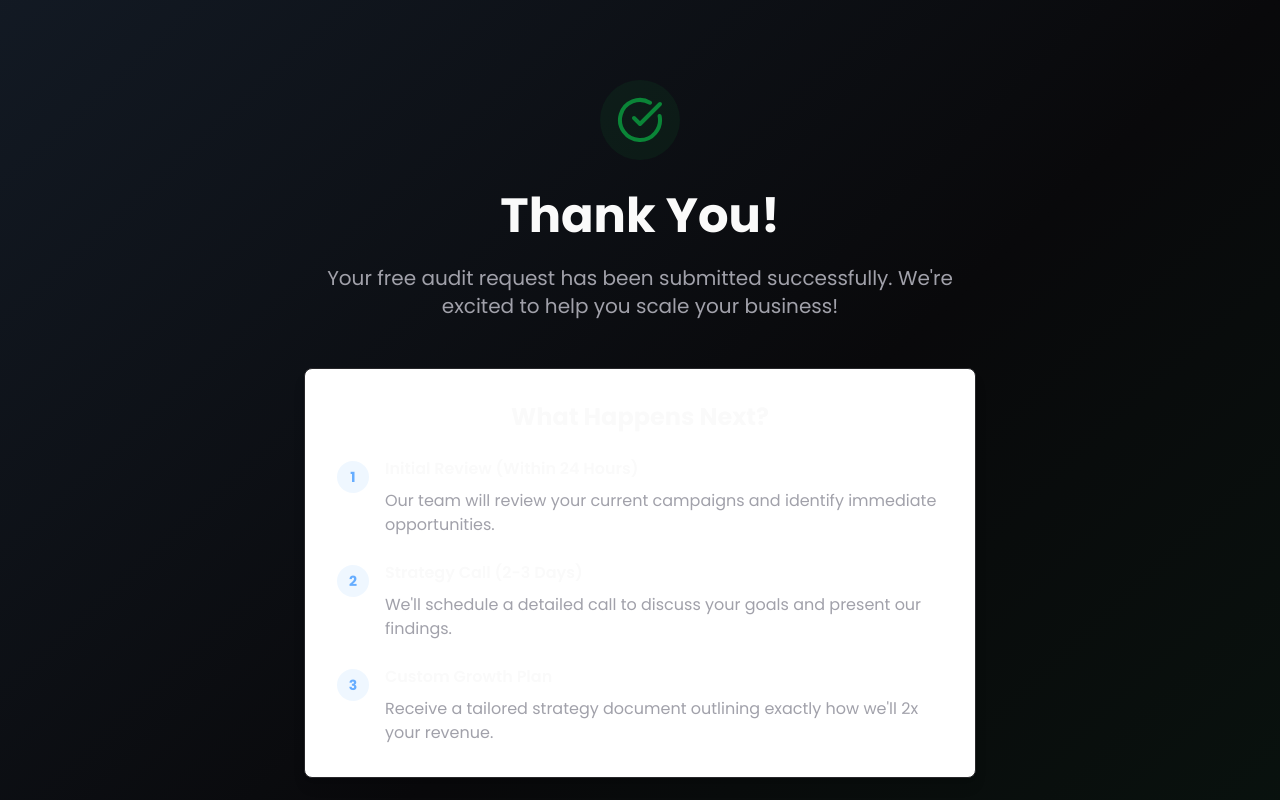
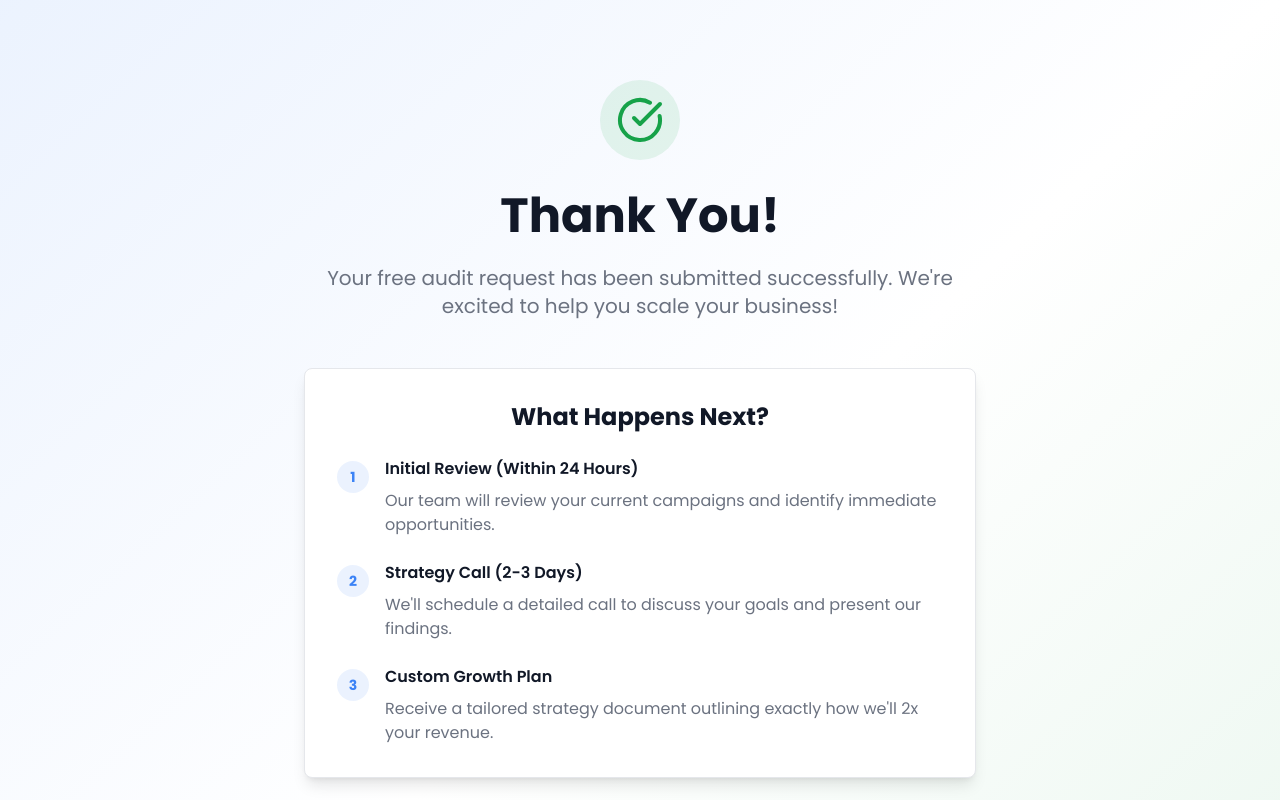
Before and after one commit to talknlock375/growth-guarantee-labs, a React (Vite) app: page /thank-you in a window 1280 px wide. Shown: the top 800 px of the page. Built offline with nearby package versions, Linux system fonts and the light colour scheme.

Commit message:
Reverted to commit 3deaa65c47c34ab33e07d92fe992125d1fe1d85f

```diff
--- a/src/components/LeadForm.tsx
+++ b/src/components/LeadForm.tsx
@@ -46,7 +46,7 @@ export const LeadForm: React.FC<LeadFormProps> = ({ className = '', variant = 'h
   const isHero = variant === 'hero';
 
   return (
-    <Card className={`p-6 ${isHero ? 'dark-card shadow-2xl' : 'dark-card/80 backdrop-blur-sm'} ${className}`}>
+    <Card className={`p-6 ${isHero ? 'bg-white shadow-2xl' : 'bg-muted/50'} ${className}`}>
       <div className="text-center mb-6">
         <h3 className={`font-bold ${isHero ? 'text-2xl' : 'text-xl'} mb-2`}>
           Get Your Free Audit & Growth Plan
--- a/src/components/ProblemSection.tsx
+++ b/src/components/ProblemSection.tsx
@@ -22,7 +22,7 @@ export const ProblemSection: React.FC = () => {
   ];
 
   return (
-    <section className="py-20 dark-section">
+    <section className="py-20 bg-muted/30">
       <div className="container mx-auto px-4">
         <div className="text-center mb-16">
           <h2 className="text-4xl md:text-5xl font-bold mb-6">
@@ -35,7 +35,7 @@ export const ProblemSection: React.FC = () => {
 
         <div className="grid md:grid-cols-3 gap-8">
           {problems.map((problem, index) => (
-            <Card key={index} className="p-8 text-center hover:shadow-lg transition-shadow dark-card">
+            <Card key={index} className="p-8 text-center hover:shadow-lg transition-shadow bg-white">
               <div className="w-16 h-16 mx-auto mb-6 bg-destructive/10 rounded-full flex items-center justify-center">
                 <problem.icon className="h-8 w-8 text-destructive" />
               </div>
--- a/src/components/SocialProofSection.tsx
+++ b/src/components/SocialProofSection.tsx
@@ -18,7 +18,7 @@ export const SocialProofSection: React.FC = () => {
   ];
 
   return (
-    <section className="py-20 dark-section">
+    <section className="py-20 bg-muted/30">
       <div className="container mx-auto px-4">
         {/* Trusted By Brands */}
         <div className="text-center mb-16">
@@ -28,7 +28,7 @@ export const SocialProofSection: React.FC = () => {
 
           <div className="flex flex-wrap justify-center items-center gap-8 mb-12">
             {brands.map((brand, index) => (
-              <div key={index} className="flex items-center gap-3 dark-card rounded-lg px-6 py-4 shadow-sm">
+              <div key={index} className="flex items-center gap-3 bg-white rounded-lg px-6 py-4 shadow-sm">
                 <span className="text-2xl">{brand.logo}</span>
                 <span className="font-semibold text-lg">{brand.name}</span>
               </div>
@@ -48,7 +48,7 @@ export const SocialProofSection: React.FC = () => {
 
         {/* Testimonial */}
         <div className="max-w-4xl mx-auto">
-          <Card className="p-8 dark-card shadow-lg">
+          <Card className="p-8 bg-white shadow-lg">
             <div className="text-center">
               <Quote className="h-12 w-12 text-primary mx-auto mb-6 opacity-20" />
 
--- a/src/components/SolutionSection.tsx
+++ b/src/components/SolutionSection.tsx
@@ -33,7 +33,7 @@ export const SolutionSection: React.FC = () => {
   ];
 
   return (
-    <section className="py-20 bg-background">
+    <section className="py-20 bg-white">
       <div className="container mx-auto px-4">
         <div className="text-center mb-16">
           <h2 className="text-4xl md:text-5xl font-bold mb-6">
@@ -46,7 +46,7 @@ export const SolutionSection: React.FC = () => {
 
         <div className="grid md:grid-cols-2 lg:grid-cols-3 gap-8 mb-16">
           {solutions.map((solution, index) => (
-            <Card key={index} className="p-6 hover:shadow-lg transition-shadow border-l-4 border-l-primary dark-card">
+            <Card key={index} className="p-6 hover:shadow-lg transition-shadow border-l-4 border-l-primary">
               <div className="w-12 h-12 mb-4 bg-primary/10 rounded-lg flex items-center justify-center">
                 <solution.icon className="h-6 w-6 text-primary" />
               </div>
--- a/src/index.css
+++ b/src/index.css
@@ -8,53 +8,53 @@ All colors MUST be HSL.
 
 @layer base {
   :root {
-    --background: 240 10% 3.9%;
-    --foreground: 0 0% 98%;
+    --background: 0 0% 100%;
+    --foreground: 221 39% 11%;
 
-    --card: 240 10% 3.9%;
-    --card-foreground: 0 0% 98%;
+    --card: 0 0% 100%;
+    --card-foreground: 221 39% 11%;
 
-    --popover: 240 10% 3.9%;
-    --popover-foreground: 0 0% 98%;
+    --popover: 0 0% 100%;
+    --popover-foreground: 221 39% 11%;
 
-    --primary: 212 100% 70%;
-    --primary-foreground: 240 10% 3.9%;
+    --primary: 217 91% 60%;
+    --primary-foreground: 0 0% 100%;
 
-    --secondary: 240 4% 16%;
-    --secondary-foreground: 0 0% 98%;
+    --secondary: 210 40% 96%;
+    --secondary-foreground: 221 39% 11%;
 
-    --muted: 240 4% 16%;
-    --muted-foreground: 240 5% 64.9%;
+    --muted: 220 14% 96%;
+    --muted-foreground: 220 9% 46%;
 
-    --accent: 240 4% 16%;
-    --accent-foreground: 0 0% 98%;
+    --accent: 220 14% 96%;
+    --accent-foreground: 221 39% 11%;
 
-    --destructive: 0 72% 51%;
-    --destructive-foreground: 0 0% 98%;
+    --destructive: 0 84% 60%;
+    --destructive-foreground: 0 0% 100%;
 
-    --border: 240 4% 16%;
-    --input: 240 4% 16%;
-    --ring: 212 100% 70%;
+    --border: 220 13% 91%;
+    --input: 220 13% 91%;
+    --ring: 217 91% 60%;
 
-    --success: 142 86% 28%;
-    --success-foreground: 0 0% 98%;
+    --success: 142 76% 36%;
+    --success-foreground: 0 0% 100%;
 
     --warning: 38 92% 50%;
-    --warning-foreground: 240 10% 3.9%;
+    --warning-foreground: 0 0% 100%;
 
-    --gradient-hero: linear-gradient(135deg, 212 100% 70%, 142 86% 28%);
-    --gradient-cta: linear-gradient(135deg, 212 100% 70%, 212 100% 80%);
+    --gradient-hero: linear-gradient(135deg, 217 91% 60%, 142 76% 36%);
+    --gradient-cta: linear-gradient(135deg, 217 91% 60%, 217 91% 70%);
 
     --radius: 0.5rem;
 
-    --sidebar-background: 240 10% 3.9%;
-    --sidebar-foreground: 0 0% 98%;
-    --sidebar-primary: 212 100% 70%;
-    --sidebar-primary-foreground: 240 10% 3.9%;
-    --sidebar-accent: 240 4% 16%;
-    --sidebar-accent-foreground: 0 0% 98%;
-    --sidebar-border: 240 4% 16%;
-    --sidebar-ring: 212 100% 70%;
+    --sidebar-background: 0 0% 98%;
+    --sidebar-foreground: 240 5.3% 26.1%;
+    --sidebar-primary: 240 5.9% 10%;
+    --sidebar-primary-foreground: 0 0% 98%;
+    --sidebar-accent: 240 4.8% 95.9%;
+    --sidebar-accent-foreground: 240 5.9% 10%;
+    --sidebar-border: 220 13% 91%;
+    --sidebar-ring: 217.2 91.2% 59.8%;
   }
 
   .dark {
@@ -112,7 +112,7 @@ All colors MUST be HSL.
   }
 
   .gradient-cta {
-    background: linear-gradient(135deg, hsl(var(--primary)), hsl(212 100% 80%));
+    background: linear-gradient(135deg, hsl(var(--primary)), hsl(217 91% 70%));
   }
 
   .text-gradient {
@@ -121,13 +121,4 @@ All colors MUST be HSL.
     -webkit-text-fill-color: transparent;
     background-clip: text;
   }
-
-  .dark-card {
-    background: hsl(240 6% 10%);
-    border: 1px solid hsl(240 4% 16%);
-  }
-
-  .dark-section {
-    background: hsl(240 8% 6%);
-  }
 }
--- a/src/pages/Index.tsx
+++ b/src/pages/Index.tsx
@@ -18,7 +18,7 @@ const Index = () => {
       <GuaranteeSection />
 
       {/* Final CTA Section */}
-      <section className="py-20 dark-section">
+      <section className="py-20 bg-muted/30">
         <div className="container mx-auto px-4">
           <div className="max-w-4xl mx-auto text-center mb-12">
             <h2 className="text-4xl md:text-5xl font-bold mb-6">
```
Also changed, not shown: src/components/CaseStudySection.tsx (+8 -8 lines), src/components/GuaranteeSection.tsx (+6 -6 lines).
